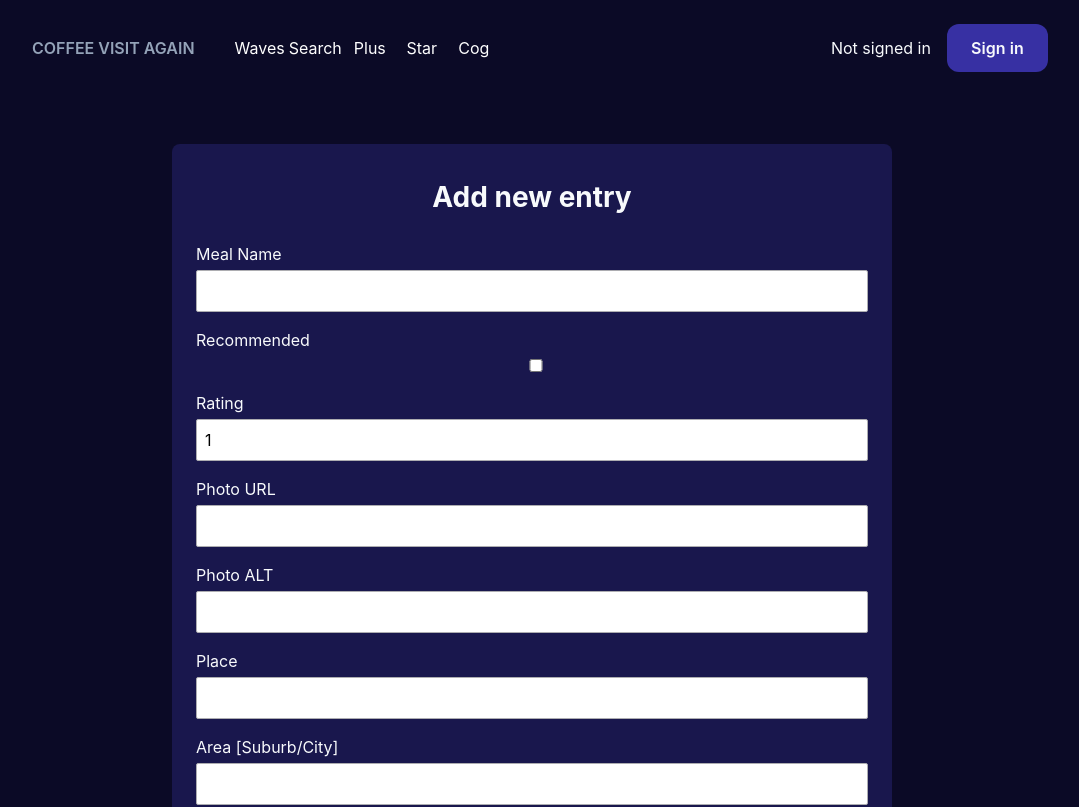
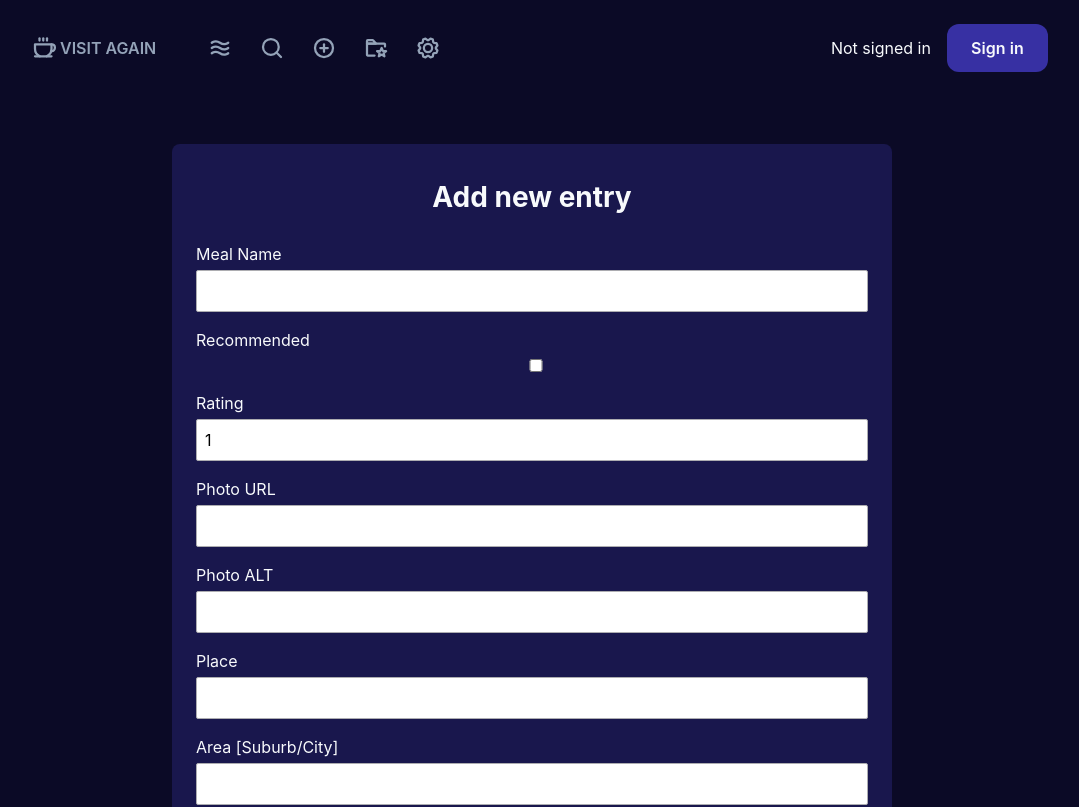
Before and after one commit to jasontcrabtree/visit-again, a Next.js app: page /add in a window 1280 px wide. Shown: the top 807 px of the page, without its empty margins (108-1187 px from the left). Built offline with nearby package versions, Linux system fonts and the light colour scheme; no server answers.

Commit message:
commit pre npm updates

```diff
--- a/package.json
+++ b/package.json
@@ -16,7 +16,9 @@
     "date-fns": "^2.28.0",
     "next": "^12.2.0",
     "next-auth": "^4.8.0",
+    "phosphor-react": "^1.4.1",
     "react": "^18.2.0",
+    "react-datetime": "^3.1.1",
     "react-dom": "^18.2.0",
     "styled-components": "^5.3.5"
   },
--- a/src/components/entryFeed.tsx
+++ b/src/components/entryFeed.tsx
@@ -68,6 +68,8 @@ function EntryFeed(props: Props): JSX.Element {
 
             const formattedEntryDate = parseISO(entry.entryDate);
 
+            console.log(entry);
+
             return (
               <li key={i}>
                 {entry.recommended ? (
--- a/src/components/header.tsx
+++ b/src/components/header.tsx
@@ -1,13 +1,13 @@
 /* eslint-disable jsx-a11y/anchor-is-valid */
 import Link from 'next/link';
-// import {
-//   Coffee,
-//   FolderStar,
-//   Gear,
-//   MagnifyingGlass,
-//   PlusCircle,
-//   Waves,
-// } from 'phosphor-react';
+import {
+  Coffee,
+  FolderStar,
+  Gear,
+  MagnifyingGlass,
+  PlusCircle,
+  Waves,
+} from 'phosphor-react';
 import styled from 'styled-components';
 import LoginButton from './loginButton';
 
@@ -83,8 +83,7 @@ export default function Header(): JSX.Element {
     <HeaderStyles>
       <Link href="/" passHref>
         <a className="logo">
-          {/* <Coffee size={24} color="#94a3b8" weight="bold" />{' '} */}
-          Coffee
+          <Coffee size={24} color="#94a3b8" weight="bold" /> {/* Coffee */}
           <span>Visit Again</span>
         </a>
       </Link>
@@ -93,40 +92,40 @@ export default function Header(): JSX.Element {
           <li>
             <Link href="/">
               <a>
-                {/* <Waves size={24} color="#94a3b8" weight="bold" /> */}
-                Waves
+                <Waves size={24} color="#94a3b8" weight="bold" />
+                {/* Waves */}
               </a>
             </Link>
           </li>
           <li>
             <Link href="/search">
               <a>
-                {/* <MagnifyingGlass size={24} color="#94a3b8" weight="bold" /> */}
-                Search
+                <MagnifyingGlass size={24} color="#94a3b8" weight="bold" />
+                {/* Search */}
               </a>
             </Link>
           </li>
           <li>
             <Link href="/add">
               <a>
-                {/* <PlusCircle size={24} color="#94a3b8" weight="bold" /> */}
-                Plus
+                <PlusCircle size={24} color="#94a3b8" weight="bold" />
+                {/* Plus */}
               </a>
             </Link>
           </li>
           <li>
             <Link href="/watchlist">
               <a>
-                {/* <FolderStar size={24} color="#94a3b8" weight="bold" /> */}
-                Star
+                <FolderStar size={24} color="#94a3b8" weight="bold" />
+                {/* Star */}
               </a>
             </Link>
           </li>
           <li>
             <Link href="/settings">
               <a>
-                {/* <Gear size={24} color="#94a3b8" weight="bold" /> */}
-                Cog
+                <Gear size={24} color="#94a3b8" weight="bold" />
+                {/* Cog */}
               </a>
             </Link>
           </li>
--- a/src/components/loginButton.tsx
+++ b/src/components/loginButton.tsx
@@ -1,6 +1,6 @@
 import { useSession, signIn, signOut } from 'next-auth/react';
 import Link from 'next/link';
-// import { UserCircleMinus } from 'phosphor-react';
+import { UserCircleMinus } from 'phosphor-react';
 import styled from 'styled-components';
 
 const LoginButtonStyles = styled.div`
@@ -62,17 +62,18 @@ export default function LoginButton(): JSX.Element {
       <LoginButtonStyles>
         <Link href="settings">
           <a className="userInitial">
-            {session?.user?.image ? (
+            {/* {session?.user?.image ? (
               <img src={session?.user?.image} alt={session?.user?.name} />
             ) : (
               <span>{userInitials}</span>
-            )}
+              )} */}
+            <span>{userInitials}</span>
           </a>
         </Link>
         <button onClick={() => signOut()}>
           <span>Sign out</span>
-          {/* <UserCircleMinus size={24} color="#94a3b8" weight="bold" /> */}
-          User
+          <UserCircleMinus size={24} color="#94a3b8" weight="bold" />
+          {/* User */}
         </button>
       </LoginButtonStyles>
     );
--- a/src/pages/add.tsx
+++ b/src/pages/add.tsx
@@ -90,7 +90,7 @@ export default function Home(props: Props): JSX.Element {
         entryDate,
       };
 
-      console.log(body);
+      // console.log(body);
 
       await fetch('/api/create', {
         method: 'POST',
--- a/src/pages/api/auth/[...nextauth].ts
+++ b/src/pages/api/auth/[...nextauth].ts
@@ -21,6 +21,7 @@ export const authOptions: NextAuthOptions = {
   theme: {
     colorScheme: 'dark',
   },
+  debug: false,
 };
 
 export default NextAuth(authOptions);
--- a/src/pages/api/create.tsx
+++ b/src/pages/api/create.tsx
@@ -3,7 +3,7 @@ import { getSession } from 'next-auth/react';
 import prisma from '../../lib/prisma';
 
 export default async (req, res) => {
-  console.log(req.body);
+  // console.log(req.body);
 
   const values = req.body;
 
--- a/src/pages/index.tsx
+++ b/src/pages/index.tsx
@@ -71,7 +71,6 @@ export const getServerSideProps = async (
 
     const userEntries = await prisma.user.findUnique({
       where: {
-        // id: 'cl568tf3j000669sab4b5mbk1',
         email: session.user.email,
       },
       select: {
```
Also changed, not shown: src/pages/places/[...placeId].tsx (+86 -1 lines).
